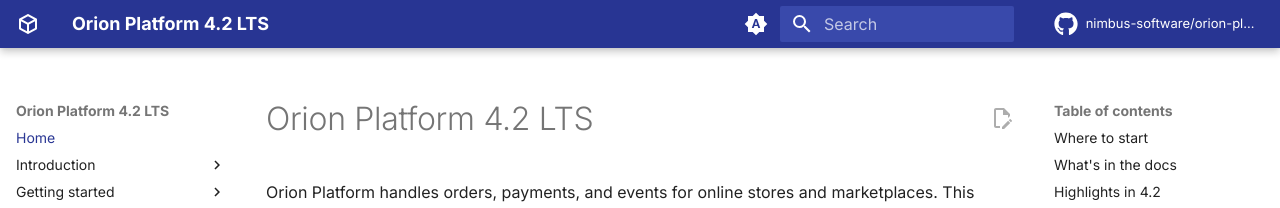
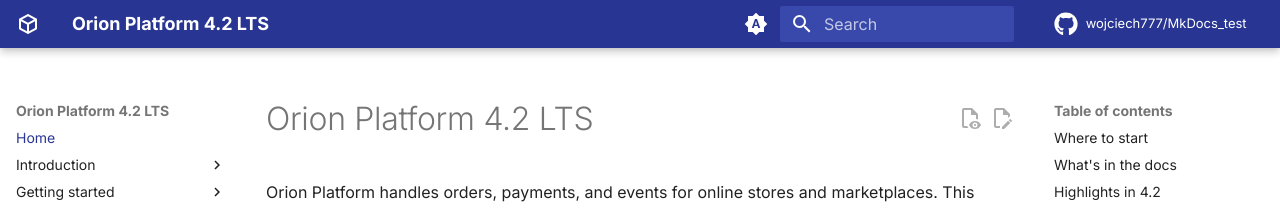
Before and after one commit to wojciech777/MkDocs_test, an MkDocs documentation site: the page built from docs/index.md, in a window 1280 px wide. Shown: the top 208 px of the page. Built offline with MkDocs 1.6.1 and Material for MkDocs 9.7.7, drawn with Linux system fonts in a browser that asks for light colours; comment, search, counter and statistics services are not loaded; part of the change alters nothing that is shown.

Commit message:
repo_url edited

```diff
--- a/mkdocs.yml
+++ b/mkdocs.yml
@@ -10,9 +10,12 @@ copyright: >
   Copyright &copy; 2026 Nimbus Software sp. z o.o. -
   entirely fictional content, prepared as an example MkDocs documentation set.
 
-repo_url: https://github.com/nimbus-software/orion-platform
-repo_name: nimbus-software/orion-platform
-edit_uri: edit/main/docs/
+# Real repository behind this example. It drives the header repository link,
+# the "Edit this page" button, and the "View source of this page" button.
+# edit_uri must name the default branch on the remote, which is master here.
+repo_url: https://github.com/wojciech777/MkDocs_test
+repo_name: wojciech777/MkDocs_test
+edit_uri: edit/master/docs/
 
 docs_dir: docs
 site_dir: site
@@ -82,6 +85,7 @@ theme:
     - search.share
     # Content
     - content.action.edit
+    - content.action.view
     - content.code.copy
     - content.code.annotate
     - content.tabs.link
@@ -155,8 +159,8 @@ extra:
     deprecated: Deprecated
   social:
     - icon: fontawesome/brands/github
-      link: https://github.com/nimbus-software/orion-platform
-      name: Source code
+      link: https://github.com/wojciech777/MkDocs_test
+      name: Documentation sources
     - icon: fontawesome/solid/life-ring
       link: https://support.nimbus.example.com
       name: Support portal
```
